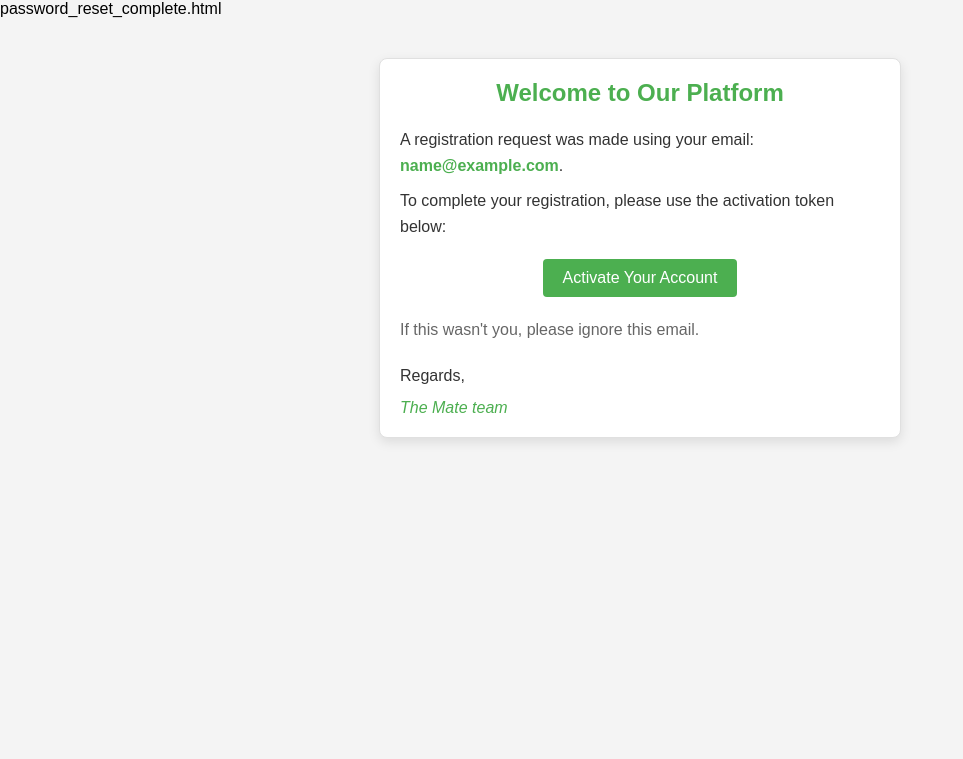
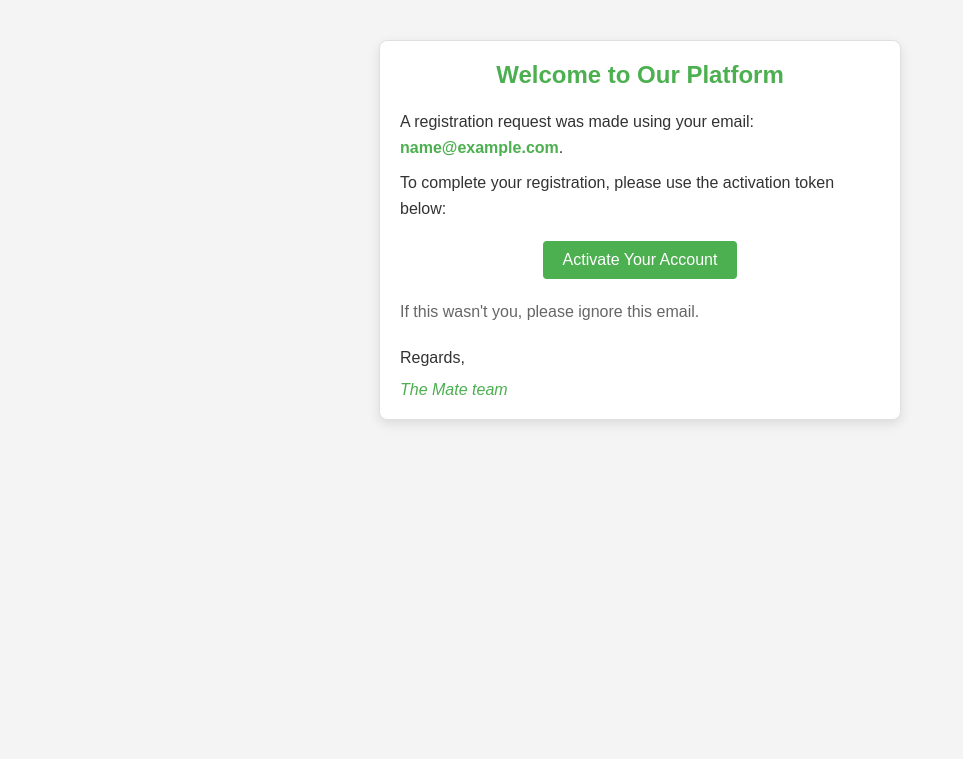
Before and after one commit to strauuch/online-cinema-backend, a Python web app: template app/notifications/templates/activation_request.html in a window 1280 px wide. Shown: the top 759 px of the page, without its empty margins (0-963 px from the left). Run offline with Jinja, Linux system fonts and the light colour scheme; the template is opened without the code that fills it: most values are stand-ins (such as "Sample title", 1, 10 or a date in 2020).

Commit message:
fix: update email template

```diff
--- a/app/notifications/templates/activation_request.html
+++ b/app/notifications/templates/activation_request.html
@@ -1,4 +1,4 @@
-password_reset_complete.html<html lang="">
+<html lang="">
 <head>
   <title>Registration</title>
 </head>
```
